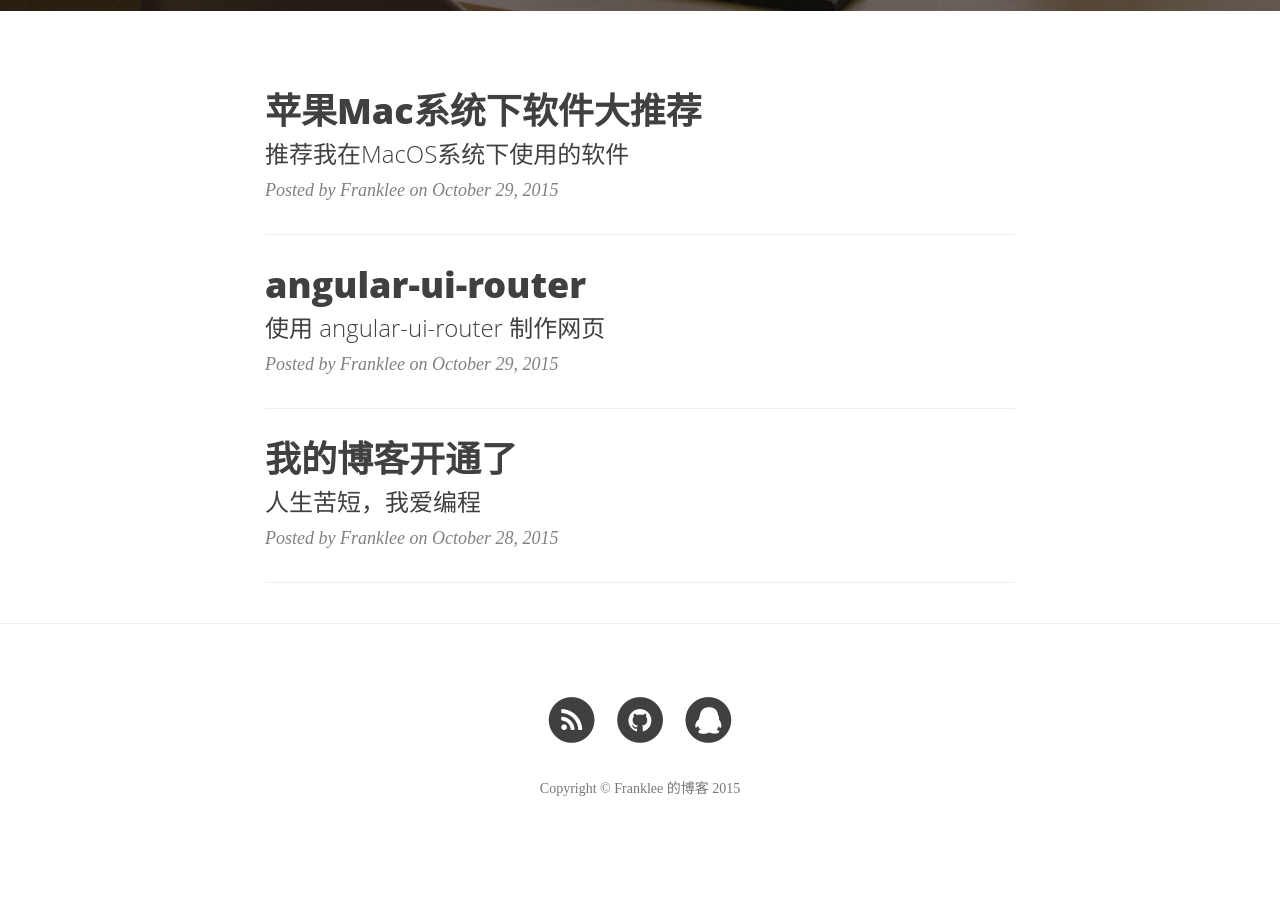
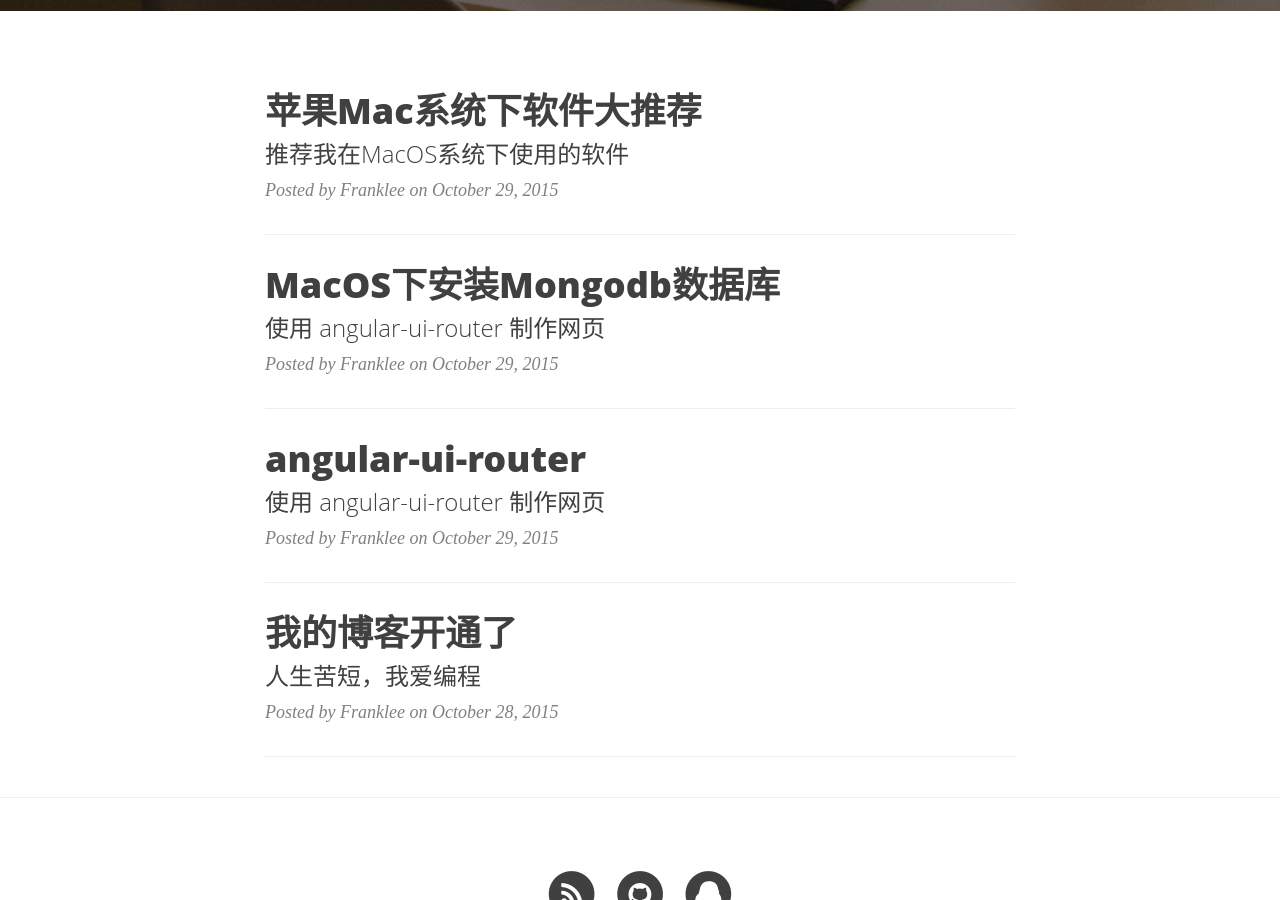
Before and after one commit to FrankLee33/franklee33.github.io, a Jekyll site: the page built from index.html, in a window 1280 px wide and 900 px high, scrolled down 437 px. Built offline with Jekyll 4.4.1, drawn with Linux system fonts in a browser that asks for light colours; nearby versions of some CDN libraries; some web fonts are replaced; the list of posts is cut into pages by our own code; comment, search, counter and statistics services are not loaded; before the commit the page ends 1301 px from its top, so only the background shows below that.

Commit message:
add a blog post

```diff
--- a/_posts/2015-10-29-angular-ui-router.markdown
+++ b/_posts/2015-10-29-angular-ui-router.markdown
@@ -6,7 +6,7 @@ date:       2015-10-29 15:05:00
 author:     "Franklee"
 header-img: "img/post-bg-05.jpg"
 ---
-{% highlight xml %}
+{% highlight %}
 {% raw %}
 <!DOCTYPE html>
 <html lang="zh-cn">
--- /dev/null
+++ b/_posts/2015-10-29-mac-setup-mongodb.markdown
@@ -0,0 +1,23 @@
+---
+layout:     post
+title:      "MacOS下安装Mongodb数据库"
+subtitle:   "使用 angular-ui-router 制作网页"
+date:       2015-10-29 15:05:00
+author:     "Franklee"
+header-img: "img/post-bg-06.jpg"
+---
+<h3>安装</h3>
+<p>
+$ brew update<br>
+$ brew install mongodb
+</p>
+
+<h3>启动</h3>
+<p>$mongod —config /usr/local/etc/mongod.conf</p>
+
+
+
+<h3>连接</h3>
+<p>$mongo</p>
+
+<p>推荐多平台的mongo gui 工具 ，Robomongo  。非常好用</p>
```
Also changed, not shown: index.html (line endings or trailing spaces).
